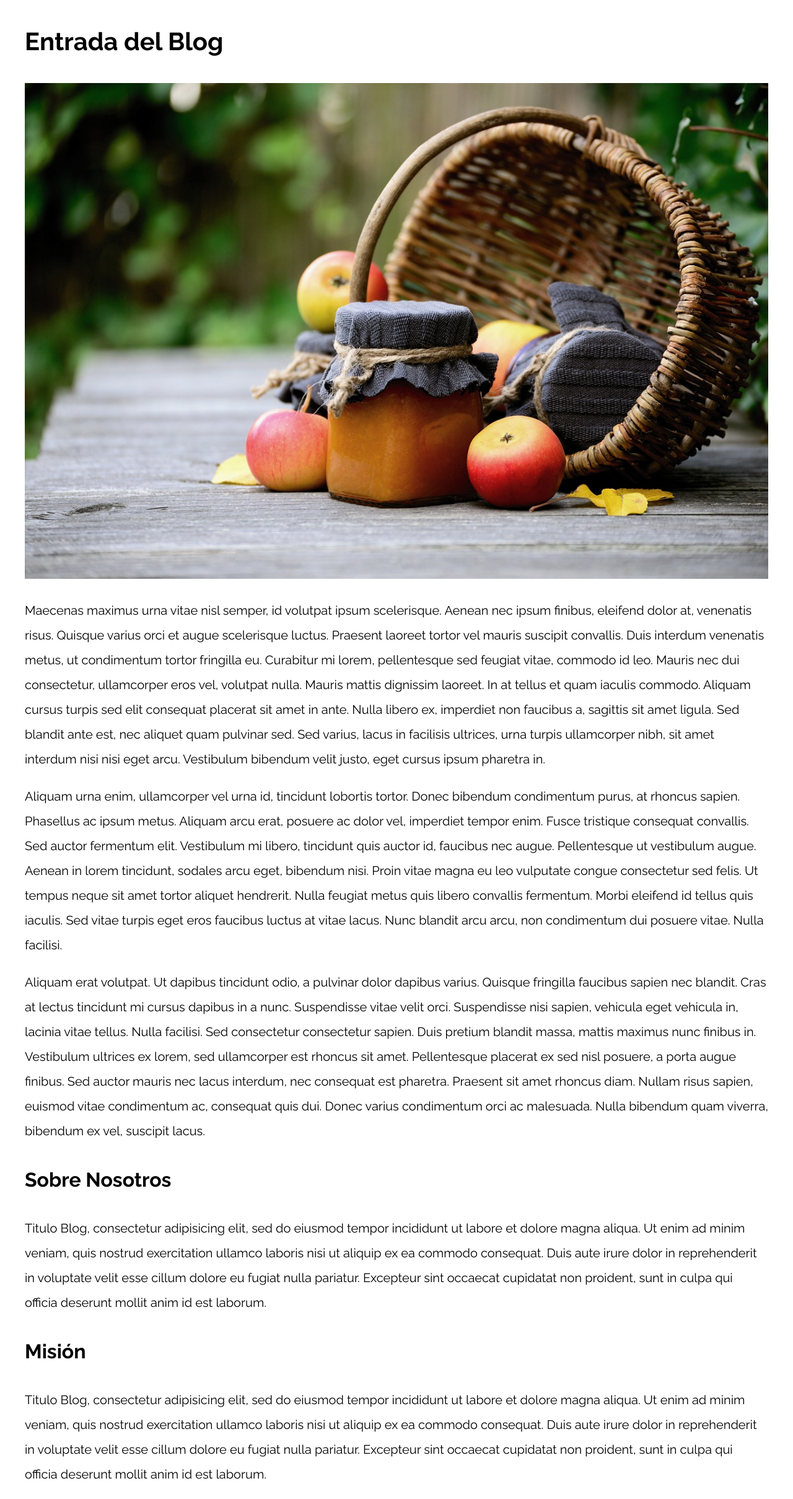
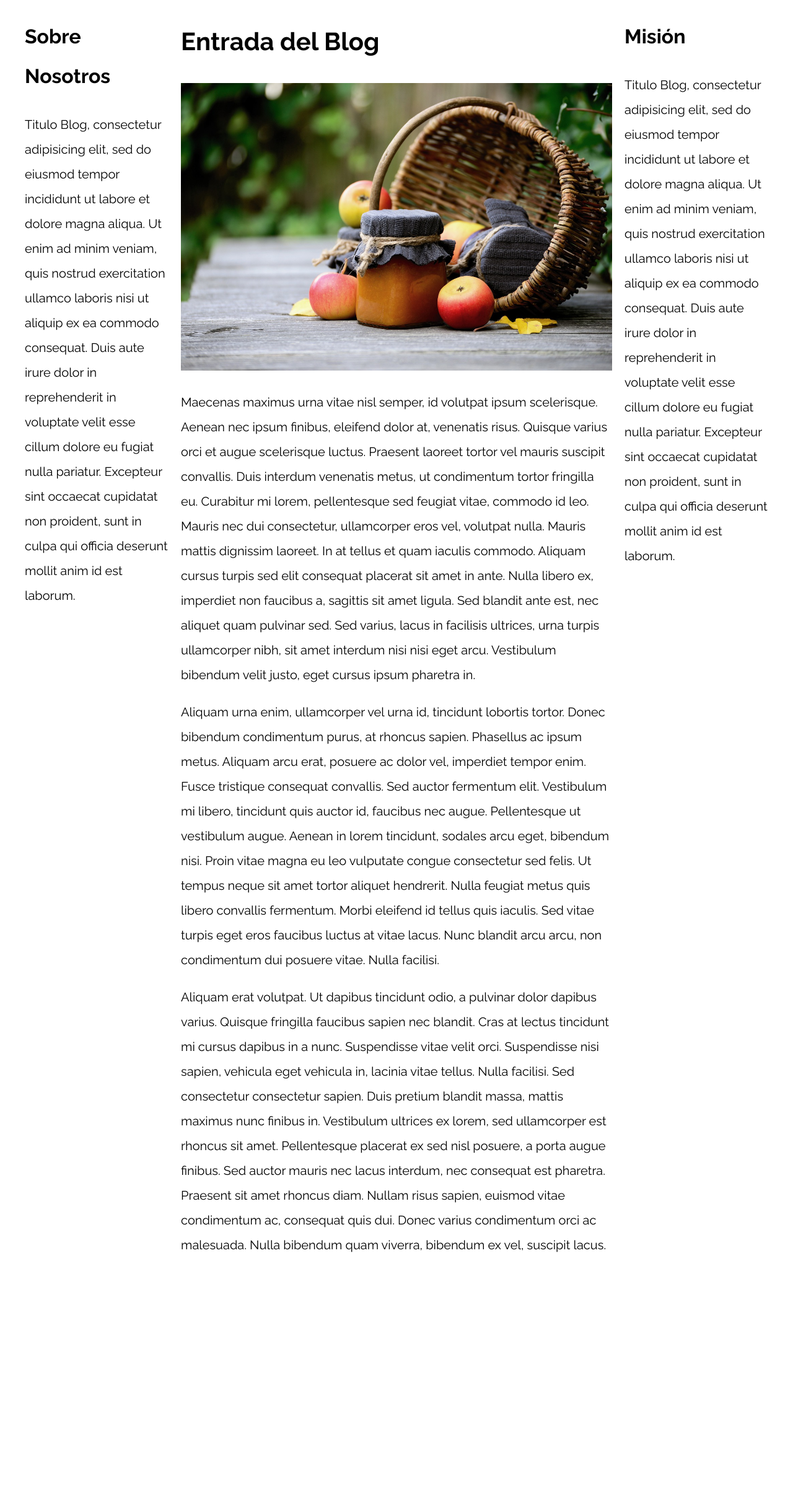
Before and after one commit to mundoenrique/desarrollo-web-juan-pablo, a PHP site: page / in a window 1280 px wide. Shown: the whole page at 62% size. After the commit the page ends 2049 px from the top, so only its background shows below. Run offline with PHP 8.4, Linux system fonts and the light colour scheme.

Commit message:
3 columnas 1 más grande con grid

```diff
--- a/03-css-design-patterns/05-3columnas_css_grid/css/styles.css
+++ b/03-css-design-patterns/05-3columnas_css_grid/css/styles.css
@@ -48,3 +48,22 @@ p {
 }
 
 /** CODIGO AQUI **/
+@media (min-width: 768px) {
+  .contenedor-grid {
+    display: grid;
+    grid-template-areas: 'izquierda contenido derecha';
+    grid-template-columns: 1fr 3fr 1fr;
+    grid-auto-flow: column;
+    column-gap: 2rem;
+  }
+
+  .contenido-principal {
+    grid-column: 2 / 3;
+    grid-area: contenido;
+  }
+
+  .asidebar-1 {
+    grid-column: 1 / 2;
+    grid-area: izquierda;
+  }
+}
--- a/03-css-design-patterns/05-3columnas_css_grid/index.html
+++ b/03-css-design-patterns/05-3columnas_css_grid/index.html
@@ -10,8 +10,8 @@
   </head>
 
   <body>
-    <div class="contenedor">
-      <main>
+    <div class="contenedor contenedor-grid">
+      <main class="contenido-principal">
         <article>
           <h1>Entrada del Blog</h1>
           <img src="img/imagen1.jpg" />
@@ -52,7 +52,7 @@
         </article>
       </main>
 
-      <aside>
+      <aside class="asidebar-1">
         <h2>Sobre Nosotros</h2>
         <p>
           Titulo Blog, consectetur adipisicing elit, sed do eiusmod tempor incididunt ut labore et dolore magna aliqua.
@@ -61,7 +61,7 @@
           Excepteur sint occaecat cupidatat non proident, sunt in culpa qui officia deserunt mollit anim id est laborum.
         </p>
       </aside>
-      <aside>
+      <aside class="asidebar-2">
         <h2>Misión</h2>
         <p>
           Titulo Blog, consectetur adipisicing elit, sed do eiusmod tempor incididunt ut labore et dolore magna aliqua.
```
